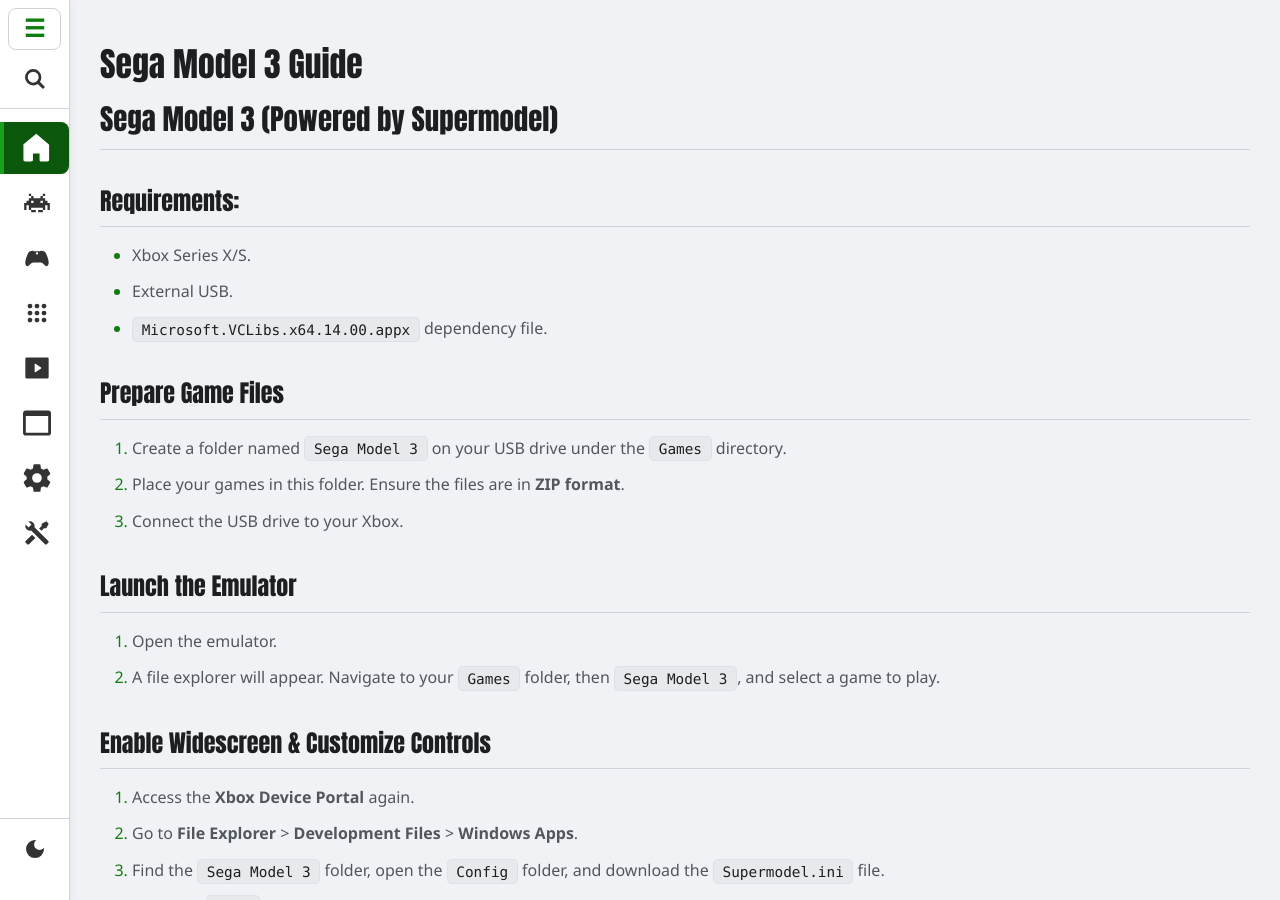
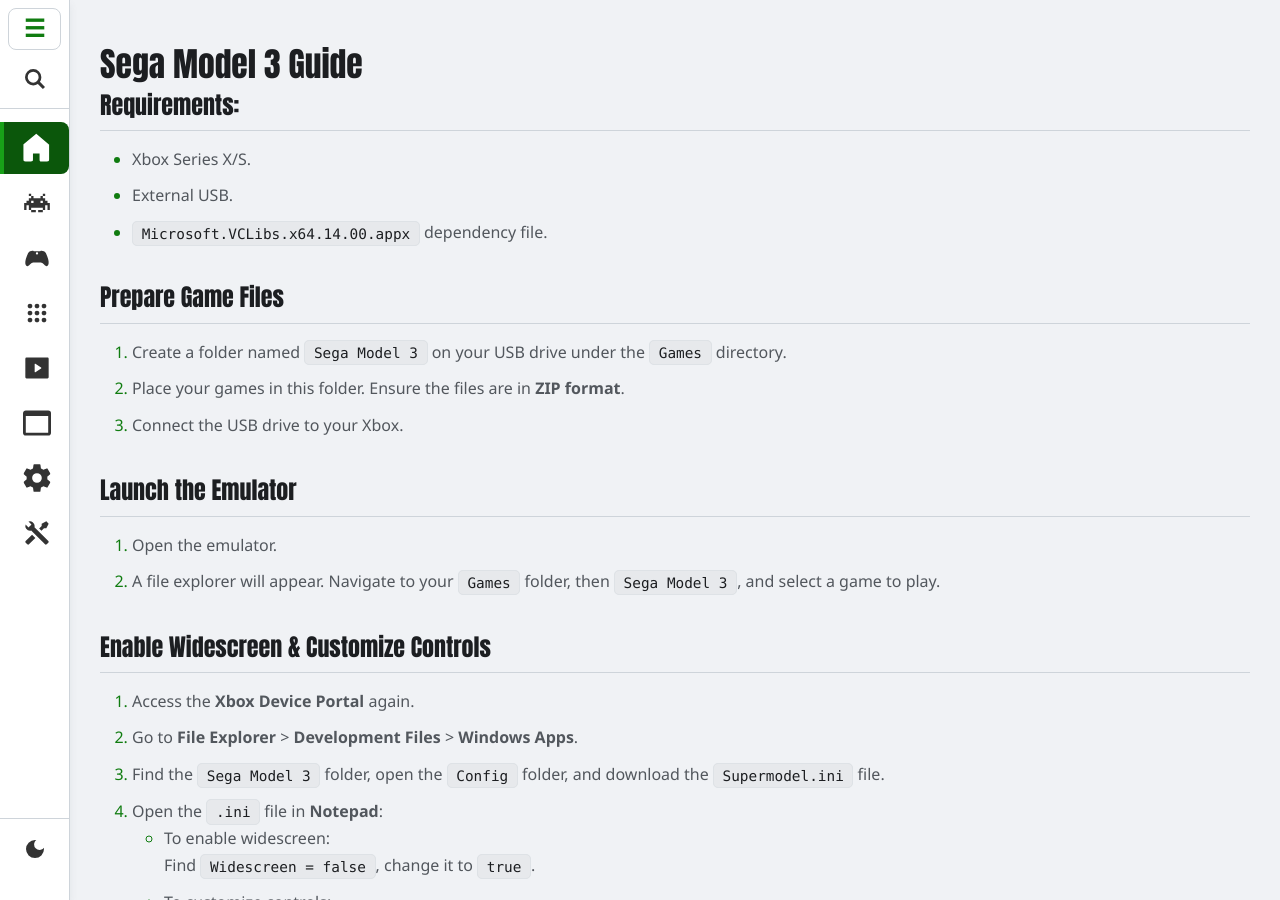
Before and after one commit to EmulationRevival/emulationrevival.github.io, a Jekyll site: the page built from guides/emulators/segamodel3.md, in a window 1280 px wide and 900 px high. Built offline with Jekyll 4.4.1, drawn with Linux system fonts in a browser that asks for light colours.

Commit message:
Update segamodel3.md

```diff
--- a/guides/emulators/segamodel3.md
+++ b/guides/emulators/segamodel3.md
@@ -4,8 +4,6 @@
 permalink: /guides/emulators/segamodel3-guide/
 description: "A guide for setting up Sega Model 3 on dev mode."
 ---
-
-## Sega Model 3 (Powered by Supermodel)
 
 ### Requirements:
 - Xbox Series X/S.
```
